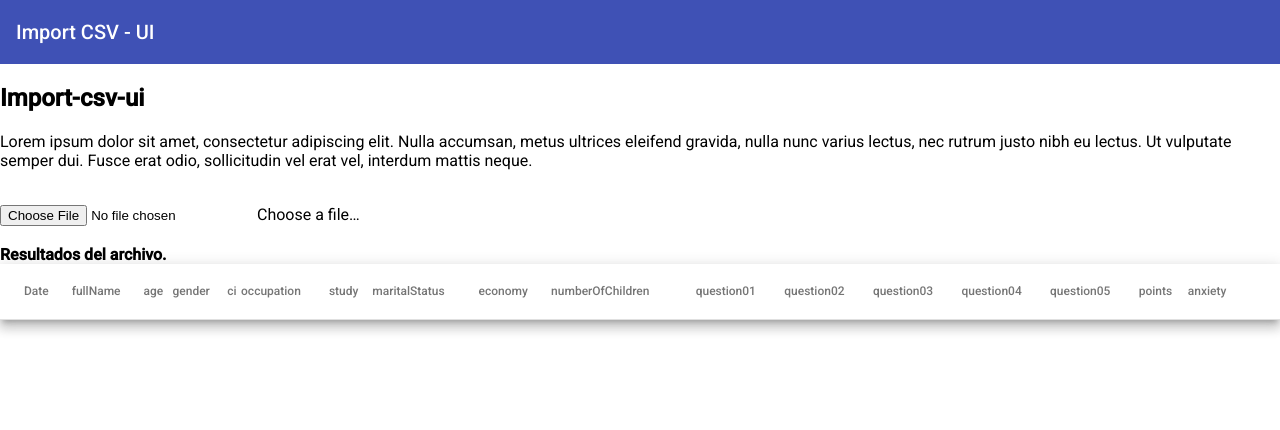
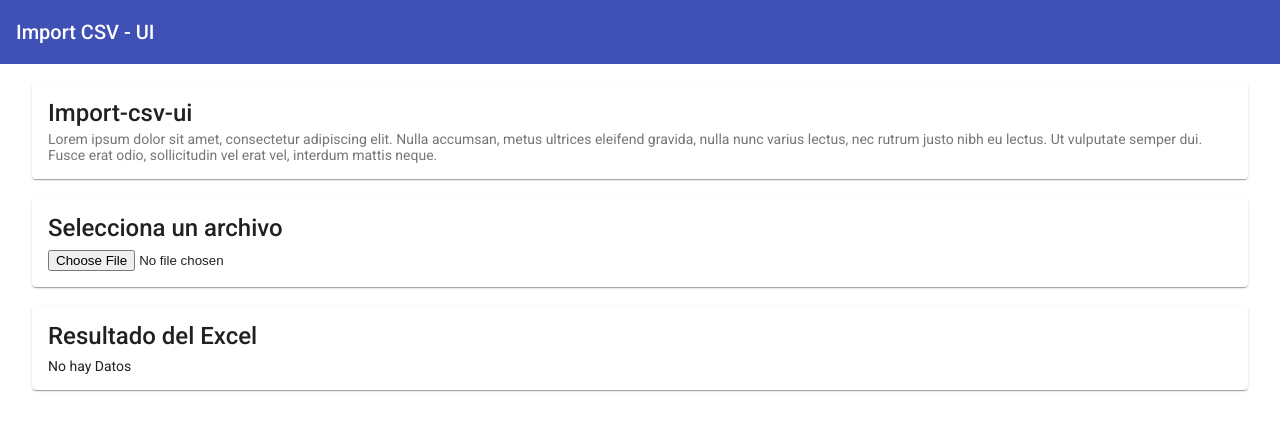
Before and after one commit to nanoscz/import-csv-ui, an Angular app: page / in a window 1280 px wide. Shown: the top 430 px of the page. Built offline with nearby package versions, Linux system fonts and the light colour scheme.

Commit message:
[FIX] table (result)

```diff
--- a/src/app/app.component.html
+++ b/src/app/app.component.html
@@ -3,15 +3,19 @@
     <span>Import CSV - UI</span>
   </mat-toolbar-row>
 </mat-toolbar>
-
+<br>
 <div class="container">
-  <div class="content">
   <section>
-      <h1>{{title | titlecase}}</h1>
-      <p>{{subtitle}}</p>
+    <mat-card>
+      <mat-card-title> {{title | titlecase}} </mat-card-title>
+      <mat-card-subtitle> {{subtitle}} </mat-card-subtitle>
+    </mat-card>
     <br>
   </section>
   <section>
+    <mat-card>
+      <mat-card-title>Selecciona un archivo</mat-card-title>
+      <mat-card-content>
         <div class="file">
           <label class="file-label">
             <input class="file-input" #csvReader type="file" name="Upload CSV" (change)="uploadListener($event)"
@@ -20,74 +24,79 @@
               <span class="file-icon">
                 <i class="fas fa-upload"></i>
               </span>
-            <span class="file-label">
-              Choose a file…
-            </span>
             </span>
           </label>
         </div>
+      </mat-card-content>
+    </mat-card>
     <br>
   </section>
   <section *ngIf="file">
-      <h3><strong>Detalle del archivo.</strong></h3>
+    <mat-card>
+      <mat-card-title>Informacion del archivo.</mat-card-title>
       <p><strong>Name:</strong> {{file.name}}</p>
       <p><strong>Size:</strong> {{file.size}}</p>
       <p><strong>Last Modified:</strong> {{file.lastModified}}</p>
       <p><strong>Last Modified Date:</strong> {{file.lastModifiedDate}}</p>
+    </mat-card>
     <br>
   </section>
   <section>
-      <strong>Resultados del archivo.</strong>
-      <div class="table-container">
-        <table mat-table [dataSource]="dataSource" class="mat-elevation-z8">
+    <mat-card>
+      <mat-card-title>
+        Resultado del Excel
+      </mat-card-title>
+      <mat-card-content>
+        <div class="example-container mat-elevation-z8" *ngIf="dataSource.length > 0">
+          <table mat-table [dataSource]="dataSource">
             <!-- Position Column -->
             <ng-container matColumnDef="date">
-            <th mat-header-cell *matHeaderCellDef> Date </th>
+              <th mat-header-cell *matHeaderCellDef> Fecha </th>
               <td mat-cell *matCellDef="let element"> {{element.date}} </td>
             </ng-container>
 
-          <ng-container matColumnDef="fullName">
-            <th mat-header-cell *matHeaderCellDef> fullName </th>
+            <ng-container matColumnDef="fullName" sticky>
+              <th mat-header-cell *matHeaderCellDef> Nombre Completo </th>
               <td mat-cell *matCellDef="let element"> {{element.fullName}} </td>
             </ng-container>
 
             <ng-container matColumnDef="age">
-            <th mat-header-cell *matHeaderCellDef> age </th>
+              <th mat-header-cell *matHeaderCellDef> Edad </th>
               <td mat-cell *matCellDef="let element"> {{element.age}} </td>
             </ng-container>
 
             <ng-container matColumnDef="gender">
-            <th mat-header-cell *matHeaderCellDef> gender </th>
+              <th mat-header-cell *matHeaderCellDef> Sexo </th>
               <td mat-cell *matCellDef="let element"> {{element.gender}} </td>
             </ng-container>
 
             <ng-container matColumnDef="ci">
-            <th mat-header-cell *matHeaderCellDef> ci </th>
+              <th mat-header-cell *matHeaderCellDef> Cedula de Identidad </th>
               <td mat-cell *matCellDef="let element"> {{element.ci}} </td>
             </ng-container>
 
             <ng-container matColumnDef="occupation">
-            <th mat-header-cell *matHeaderCellDef> occupation </th>
+              <th mat-header-cell *matHeaderCellDef> Ocupacion </th>
               <td mat-cell *matCellDef="let element"> {{element.occupation}} </td>
             </ng-container>
 
             <ng-container matColumnDef="study">
-            <th mat-header-cell *matHeaderCellDef> study </th>
+              <th mat-header-cell *matHeaderCellDef> Formacion </th>
               <td mat-cell *matCellDef="let element"> {{element.study}} </td>
             </ng-container>
 
             <ng-container matColumnDef="maritalStatus">
-            <th mat-header-cell *matHeaderCellDef> maritalStatus </th>
+              <th mat-header-cell *matHeaderCellDef> Estado Civil </th>
               <td mat-cell *matCellDef="let element"> {{element.maritalStatus}} </td>
             </ng-container>
 
             <ng-container matColumnDef="economy">
-            <th mat-header-cell *matHeaderCellDef> economy </th>
+              <th mat-header-cell *matHeaderCellDef> Economia </th>
               <td mat-cell *matCellDef="let element"> {{element.economy}} </td>
             </ng-container>
 
             <ng-container matColumnDef="numberOfChildren">
-            <th mat-header-cell *matHeaderCellDef> numberOfChildren </th>
+              <th mat-header-cell *matHeaderCellDef> Hijos </th>
               <td mat-cell *matCellDef="let element"> {{element.numberOfChildren}} </td>
             </ng-container>
 
@@ -117,12 +126,12 @@
             </ng-container>
 
             <ng-container matColumnDef="points">
-            <th mat-header-cell *matHeaderCellDef> points </th>
+              <th mat-header-cell *matHeaderCellDef> Puntos </th>
               <td mat-cell *matCellDef="let element"> {{element.points}} </td>
             </ng-container>
 
             <ng-container matColumnDef="anxiety">
-            <th mat-header-cell *matHeaderCellDef> anxiety </th>
+              <th mat-header-cell *matHeaderCellDef> Nivel de Ansiedad </th>
               <td mat-cell *matCellDef="let element"> {{element.points|calculateAnxiety}} </td>
             </ng-container>
 
@@ -130,7 +139,30 @@
             <tr mat-row *matRowDef="let row; columns: displayedColumns;"></tr>
           </table>
         </div>
+        <div *ngIf="dataSource.length === 0">
+          No hay Datos
+        </div>
+      </mat-card-content>
+    </mat-card>
+    <br>
+    <br>
+    <br>
+    <br>
+    <br>
+    <br>
+    <br>
+    <br>
+    <br>
+    <br>
+    <br>
+    <br>
+    <br>
+    <br>
+    <br>
+    <br>
+    <br>
+    <br>
+    <br>
     <br>
   </section>
 </div>
-</div>
--- a/src/app/app.component.scss
+++ b/src/app/app.component.scss
@@ -1,3 +1,31 @@
+.container {
+  padding-left: 2rem;
+  padding-right: 2rem;
+}
+
+.example-container {
+  height: auto;
+  width: auto;
+  overflow: auto;
+}
+
 table {
-  width: 100%;
+  width: 150%;
 }
+
+td.mat-column-star {
+  width: 20px;
+  padding-right: 8px;
+}
+
+th.mat-column-position, td.mat-column-position {
+  padding-left: 8px;
+}
+
+.mat-table-sticky:first-child {
+  border-right: 1px solid #e0e0e0;
+}
+
+.mat-table-sticky:last-child {
+  border-left: 1px solid #e0e0e0;
+}
--- a/src/app/app.component.ts
+++ b/src/app/app.component.ts
@@ -17,7 +17,7 @@ export class AppComponent {
               semper dui. Fusce erat odio, sollicitudin vel erat vel, interdum mattis neque.`;
   file: any;
   displayedColumns: string[] = DataKeyDemographicSocio;
-  dataSource: Array<DemographicSocioData>;
+  dataSource: Array<DemographicSocioData> = [];
 
   constructor() {}
 
```
Lines whose indentation alone changed are shown as unchanged.
